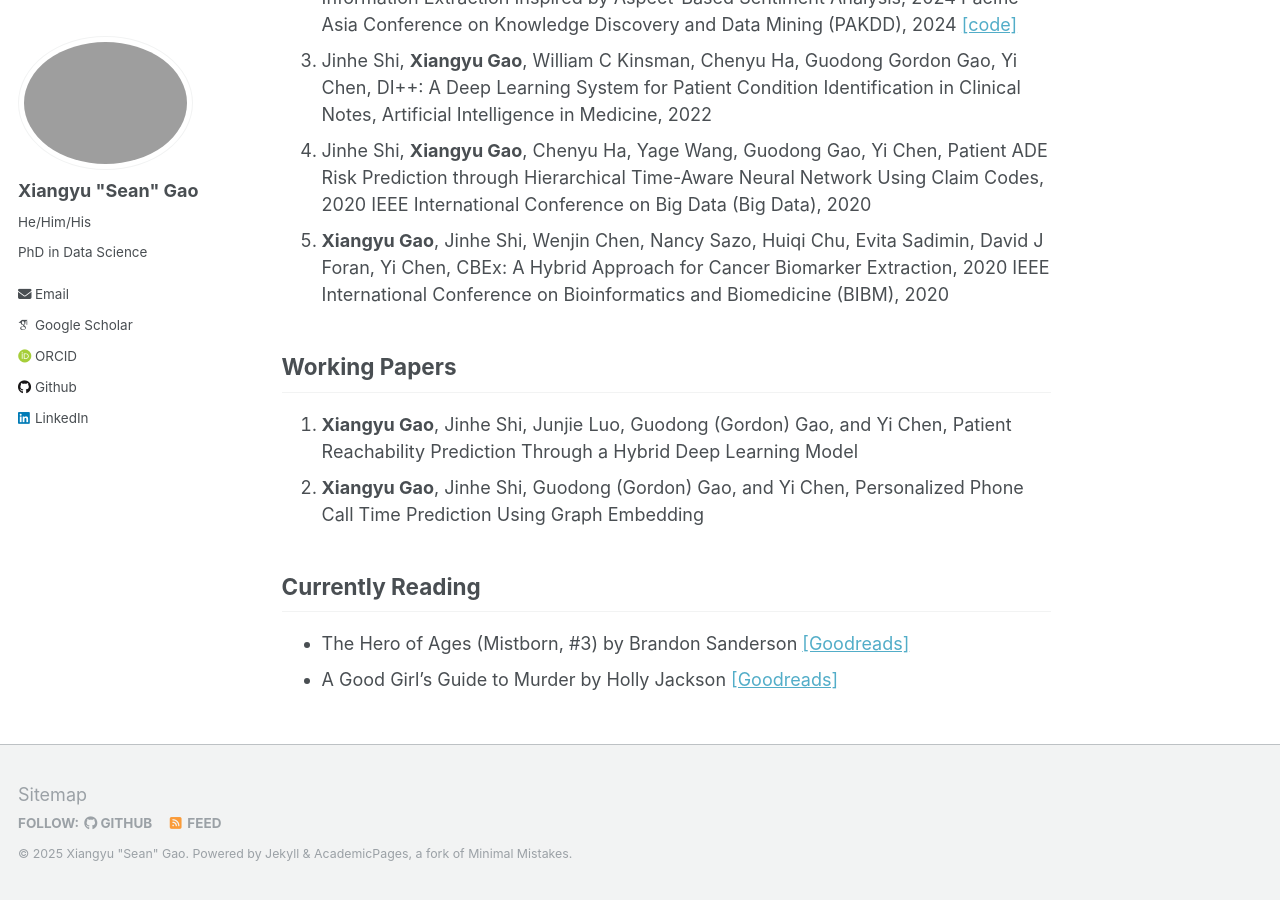
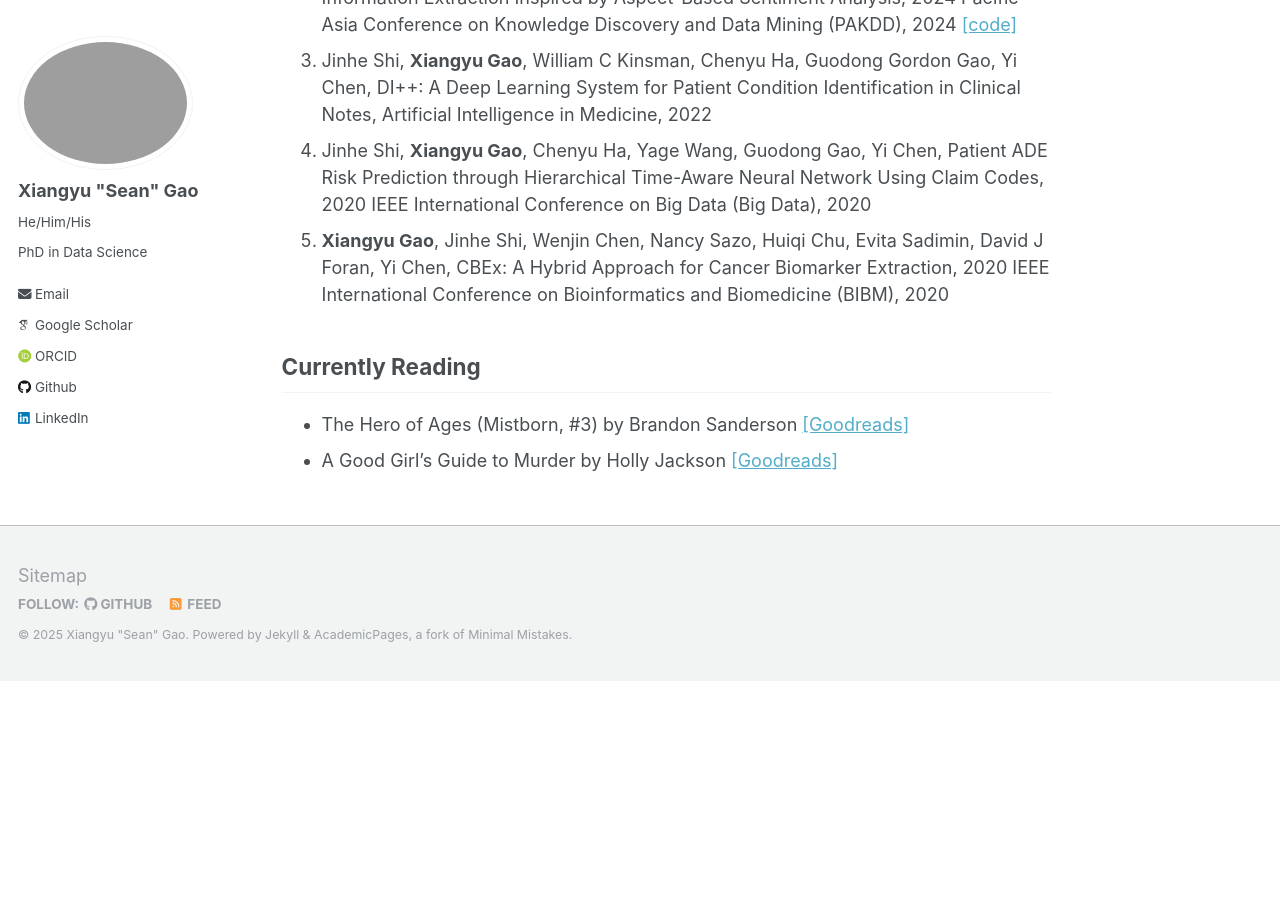
Before and after one commit to xga0/xga0.github.io, a Jekyll site: the page built from _pages/about.md, in a window 1280 px wide and 900 px high, scrolled down 1969 px. Built offline with Jekyll 4.4.1, drawn with Linux system fonts in a browser that asks for light colours; some web fonts are replaced; after the commit the page ends 2650 px from its top, so only the background shows below that.

Commit message:
Update about.md

```diff
--- a/_pages/about.md
+++ b/_pages/about.md
@@ -49,10 +49,10 @@ Information and Knowledge Management (CIKM), 2024 [[code]](https://github.com/NJ
 4. Jinhe Shi, **Xiangyu Gao**, Chenyu Ha, Yage Wang, Guodong Gao, Yi Chen, Patient ADE Risk Prediction through Hierarchical Time-Aware Neural Network Using Claim Codes, 2020 IEEE International Conference on Big Data (Big Data), 2020
 5. **Xiangyu Gao**, Jinhe Shi, Wenjin Chen, Nancy Sazo, Huiqi Chu, Evita Sadimin, David J Foran, Yi Chen, CBEx: A Hybrid Approach for Cancer Biomarker Extraction, 2020 IEEE International Conference on Bioinformatics and Biomedicine (BIBM), 2020
 
-Working Papers
-------
-1. **Xiangyu Gao**, Jinhe Shi, Junjie Luo, Guodong (Gordon) Gao, and Yi Chen, Patient Reachability Prediction Through a Hybrid Deep Learning Model
-2. **Xiangyu Gao**, Jinhe Shi, Guodong (Gordon) Gao, and Yi Chen, Personalized Phone Call Time Prediction Using Graph Embedding
+<!--Working Papers-->
+<!---------->
+<!--1. **Xiangyu Gao**, Jinhe Shi, Junjie Luo, Guodong (Gordon) Gao, and Yi Chen, Patient Reachability Prediction Through a Hybrid Deep Learning Model-->
+<!--2. **Xiangyu Gao**, Jinhe Shi, Guodong (Gordon) Gao, and Yi Chen, Personalized Phone Call Time Prediction Using Graph Embedding-->
 
 Currently Reading
 ------
```
